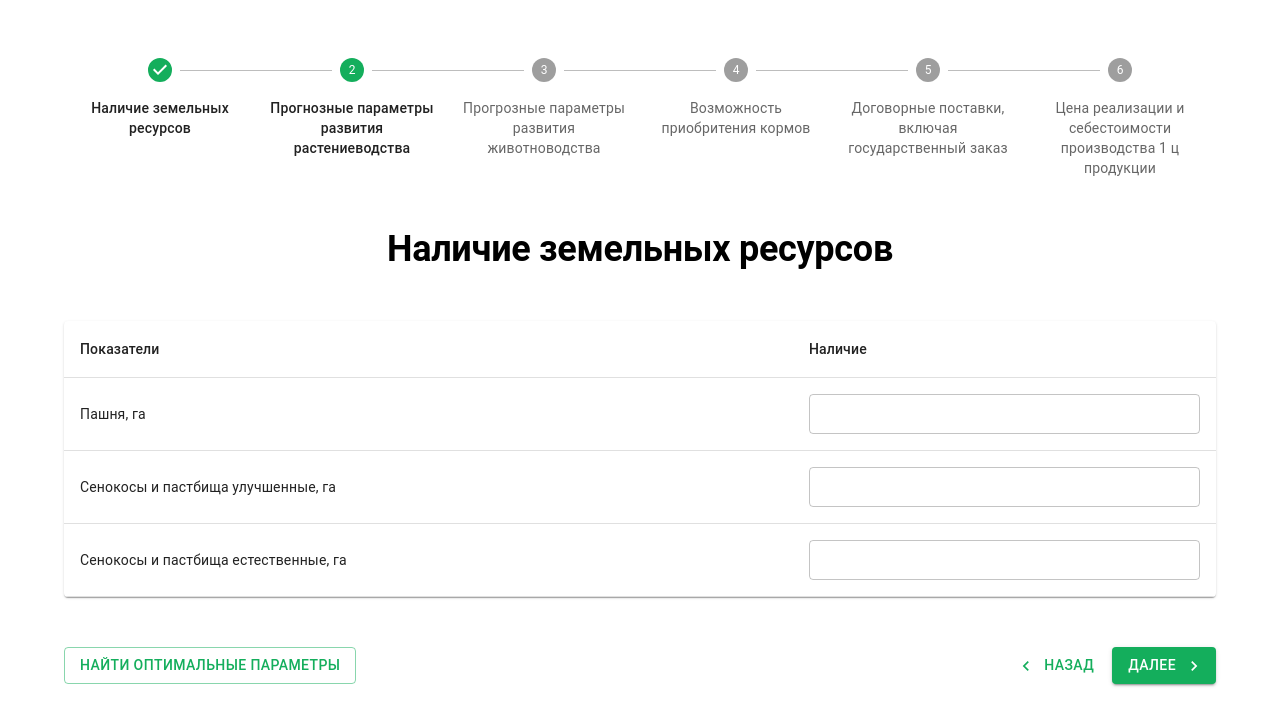
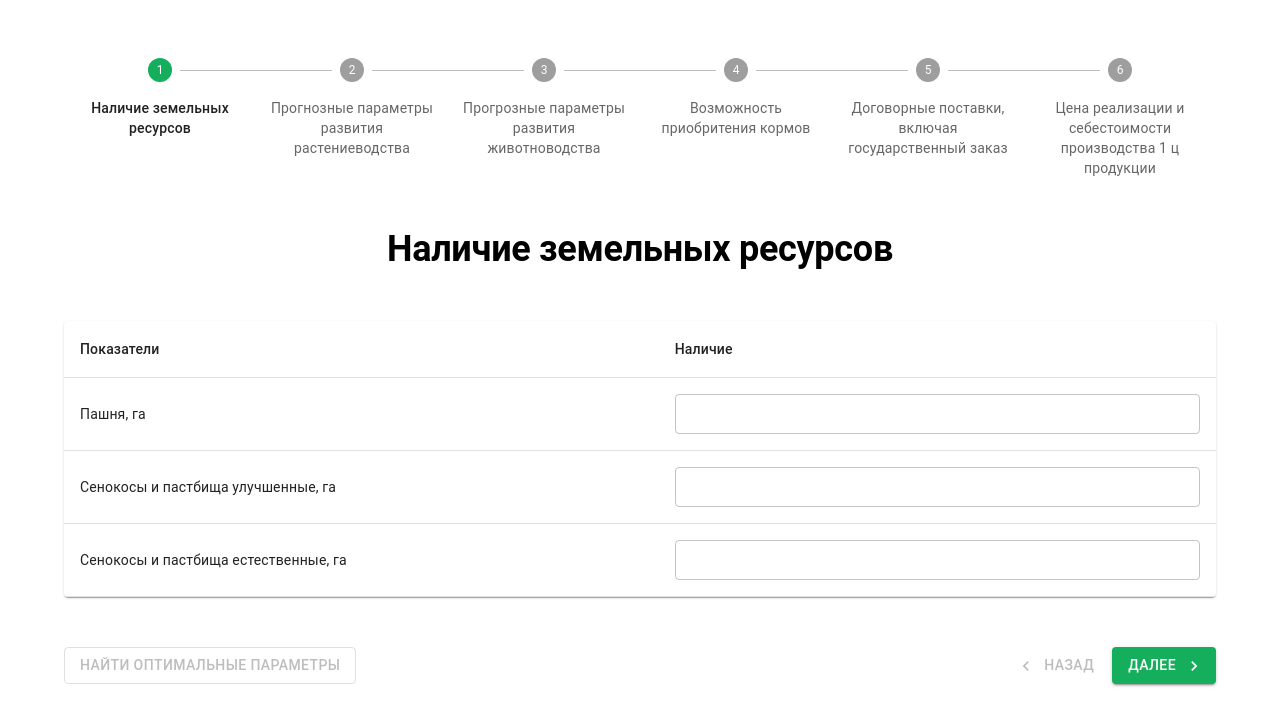
Before and after one commit to cubik707/efr_front, a React (Create React App) app: page /#/ in a window 1280 px wide. Shown: the top 726 px of the page. Built offline with nearby package versions, Linux system fonts and the light colour scheme.

Commit message:
page1 + page2 start

```diff
--- a/src/App.tsx
+++ b/src/App.tsx
@@ -1,6 +1,6 @@
 import React from 'react';
 import {Route, Routes} from "react-router";
-import {InputData} from "./pages/InputData";
+import {InputData} from "./pages/inputData/InputData";
 import {Container, createTheme, ThemeProvider} from "@mui/material";
 
 function App() {
--- a/src/components/UniTable.tsx
+++ b/src/components/UniTable.tsx
@@ -1,25 +1,23 @@
 import React from 'react';
-import { Table, TableBody, TableCell, TableContainer, TableHead, TableRow, Paper, TextField } from '@mui/material';
+import {Paper, Table, TableBody, TableCell, TableContainer, TableHead, TableRow, TextField} from '@mui/material';
+import {tableDataItemType} from "../pages/inputData/tableInputData";
 
-const cellWidths = [490, 271, 159, 120];
-const rowHeights = [56, 29];
 
-type TableCellData = string | number | React.ReactNode;
-type TableRowData = TableCellData[];
+type UniversalTablePropsType = tableDataItemType
 
-type UniversalTablePropsType = {
-    headers: string[];
-    rows: TableRowData[]
-}
+const UniTable = ({ headers, rows, isRowsAdd }: UniversalTablePropsType) => {
 
-const UniversalTable = ({ headers, rows }: UniversalTablePropsType) => {
+    const handleAddRow = () => {
+        // Логика для добавления строки
+    };
+
     return (
         <TableContainer component={Paper}>
             <Table>
                 <TableHead>
                     <TableRow>
                         {headers.map((header, index) => (
-                            <TableCell key={index} style={{ width: cellWidths[index] }}>
+                            <TableCell key={index} style={{whiteSpace: 'nowrap' }}>
                                 {header}
                             </TableCell>
                         ))}
@@ -27,11 +25,11 @@ const UniversalTable = ({ headers, rows }: UniversalTablePropsType) => {
                 </TableHead>
                 <TableBody>
                     {rows.map((row, rowIndex) => (
-                        <TableRow key={rowIndex} style={{ height: rowIndex < rowHeights.length ? rowHeights[rowIndex] : rowHeights[rowHeights.length - 1] }}>
+                        <TableRow key={rowIndex}>
                             {row.map((cell, cellIndex) => (
-                                <TableCell key={cellIndex} style={{ width: cellWidths[cellIndex % cellWidths.length] }}>
-                                    {typeof cell === 'string' && cell.includes('*ввести значение*') ? (
-                                        <TextField variant="outlined" fullWidth size="small" placeholder={cell.replace('*ввести значение*', '').trim()} />
+                                <TableCell key={cellIndex} style={{ width: 'auto', whiteSpace: 'nowrap' }}>
+                                    {typeof cell === 'string' && cell.includes('input') ? (
+                                        <TextField variant="outlined" fullWidth size="small" placeholder={cell.replace('input', '').trim()} />
                                     ) : (
                                         cell
                                     )}
@@ -45,4 +43,4 @@ const UniversalTable = ({ headers, rows }: UniversalTablePropsType) => {
     );
 };
 
-export default UniversalTable;
+export default UniTable;
--- a/src/pages/InputData.styles.ts
+++ b/src/pages/inputData/InputData.styles.ts
@@ -1,6 +1,6 @@
 export const containerSx = {
     width: '100%',
-    paddingTop: '50px',
+    padding: '50px 0',
     display: 'flex',
     flexDirection: 'column',
     alignItems: 'center',
--- a/src/pages/InputData.tsx
+++ b/src/pages/inputData/InputData.tsx
@@ -3,7 +3,7 @@ import * as React from 'react';
 import {Box, Button, Step, StepLabel, Stepper, Typography} from "@mui/material";
 import KeyboardArrowRightIcon from '@mui/icons-material/KeyboardArrowRight';
 import KeyboardArrowLeftIcon from '@mui/icons-material/KeyboardArrowLeft';
-import UniTable from "../components/UniTable";
+import UniTable from "../../components/UniTable";
 import {
     buttonContainerSx,
     containerSx,
@@ -11,6 +11,8 @@ import {
     tableContainerSx,
     titleSx
 } from "./InputData.styles";
+import {useState} from "react";
+import {tableData} from "./tableInputData";
 
 type Props = {
 
@@ -25,18 +27,22 @@ const steps = [
     'Цена реализации и себестоимости производства 1 ц продукции'
 ];
 
-const headers = ['Показатели', 'Наличие'];
-const rows = [
-    ['Пашня, га', '*ввести значение*'],
-    ['Сенокосы и пастбища улучшенные, га', '*ввести значение*'],
-    ['Сенокосы и пастбища естественные, га', '*ввести значение*'],
-    // Добавьте больше строк по необходимости
-];
+export const InputData = (props: Props) => {
+    const [activeStep, setActiveStep] = useState(0);
 
-export const InputData = (props: Props) => {
+    const handleNext = () => {
+        setActiveStep((prevActiveStep) => prevActiveStep + 1);
+    };
+
+    const handleBack = () => {
+        setActiveStep((prevActiveStep) => prevActiveStep - 1);
+    };
+
+    const { headers, rows, isRowsAdd} = tableData[activeStep];
+
     return (
         <Box sx={containerSx}>
-            <Stepper activeStep={1} alternativeLabel>
+            <Stepper activeStep={activeStep} alternativeLabel>
                 {steps.map((label) => (
                     <Step key={label}>
                         <StepLabel>{label}</StepLabel>
@@ -44,16 +50,22 @@ export const InputData = (props: Props) => {
                 ))}
             </Stepper>
             <Typography variant="h2" gutterBottom sx={titleSx}>
-                Наличие земельных ресурсов
+                {steps[activeStep]}
             </Typography>
             <Box sx={tableContainerSx}>
-                <UniTable headers={headers} rows={rows} />
+                <UniTable headers={headers} rows={rows} isRowsAdd={isRowsAdd} />
             </Box>
             <Box sx={buttonContainerSx}>
-                <Button variant="outlined">Найти оптимальные параметры</Button>
+                <Button variant="outlined" disabled={true}>Найти оптимальные параметры</Button>
                 <Box sx = {navigationButtonsContainerSx}>
-                    <Button variant="text" startIcon={<KeyboardArrowLeftIcon />}>Назад</Button>
-                    <Button variant="contained" endIcon={<KeyboardArrowRightIcon />}>Далее</Button>
+                    <Button variant="text"
+                            startIcon={<KeyboardArrowLeftIcon />}
+                            onClick={handleBack}
+                            disabled={activeStep === 0}>Назад</Button>
+                    <Button variant="contained"
+                            endIcon={<KeyboardArrowRightIcon />}
+                            onClick={handleNext}
+                            disabled={activeStep === steps.length - 1}>Далее</Button>
                 </Box>
             </Box>
         </Box>
--- /dev/null
+++ b/src/pages/inputData/tableInputData.tsx
@@ -0,0 +1,47 @@
+// @flow
+import {MenuItem, Select} from '@mui/material';
+import React from "react";
+
+type TableCellData = string | number | React.ReactNode;
+export type TableRowData = TableCellData[];
+
+export type tableDataItemType = {
+    headers: string[],
+    rows: TableRowData[],
+    isRowsAdd: boolean
+}
+
+export const tableData: tableDataItemType[] = [
+    {
+        headers: ['Показатели', 'Наличие'],
+        rows: [
+            ['Пашня, га', 'input'],
+            ['Сенокосы и пастбища улучшенные, га', 'input'],
+            ['Сенокосы и пастбища естественные, га', 'input']
+        ],
+        isRowsAdd: false,
+    },
+    {
+        headers:
+            ['Культура','Урожайность прогнозная, ц/га ','на корм', 'на товар','на семена',],
+        rows: [
+            [
+                <Select key="culture-select" defaultValue="" displayEmpty sx={{ minWidth: 271 }}>
+                    <MenuItem value="">
+                        <em>Выбрать культуру</em>
+                    </MenuItem>
+                    <MenuItem value="winterGrains">Озимые зерновые</MenuItem>
+                    <MenuItem value="springGrains">Яровые зерновые</MenuItem>
+                    <MenuItem value="pulses">Зернобобовые</MenuItem>
+                    <MenuItem value="rape">Рапс</MenuItem>
+                    <MenuItem value="corn">Кукуруза</MenuItem>
+                </Select>,
+                'input',
+                'input',
+                'input',
+                'input'
+            ]
+        ],
+        isRowsAdd: true,
+    },
+];
```
